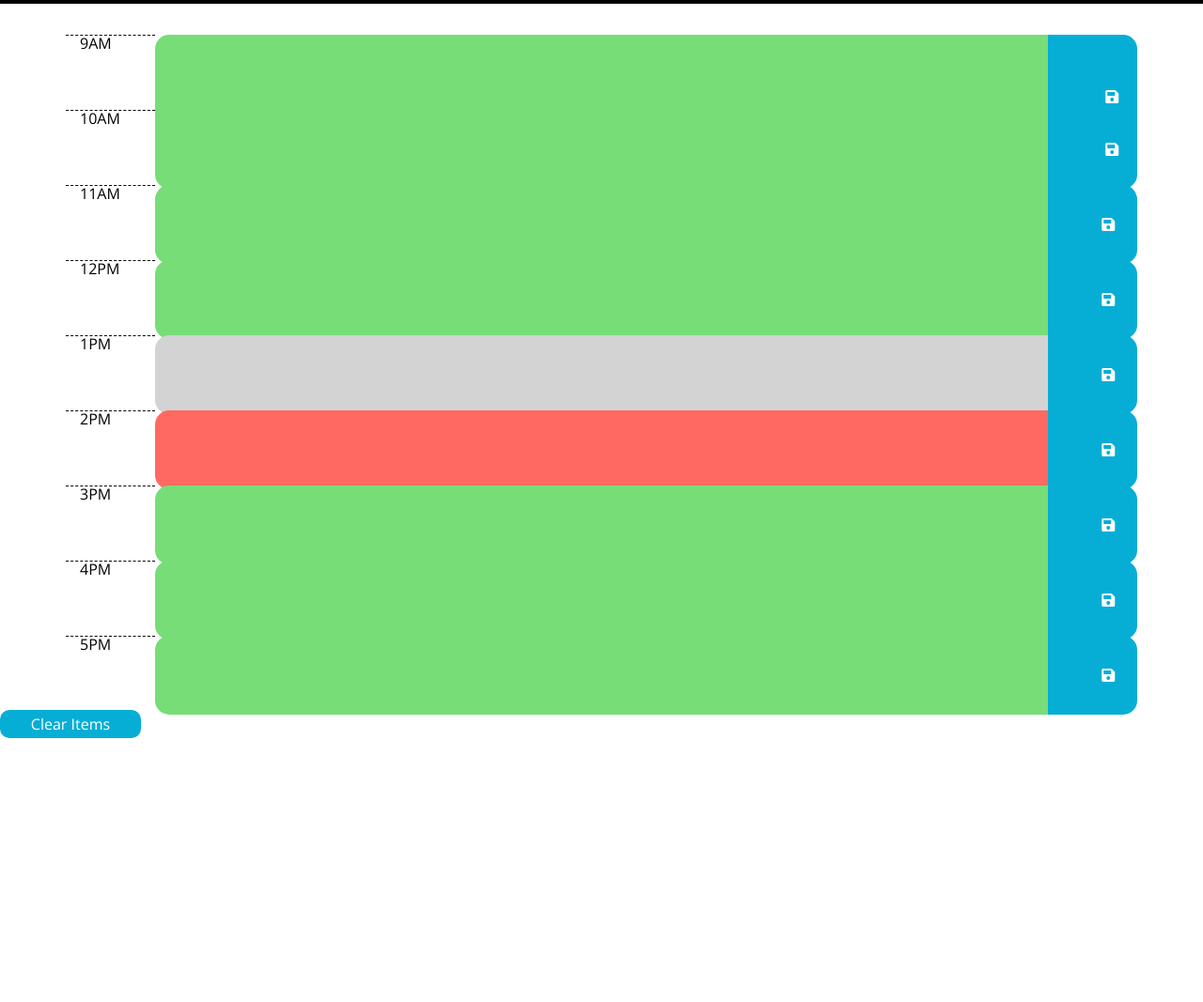
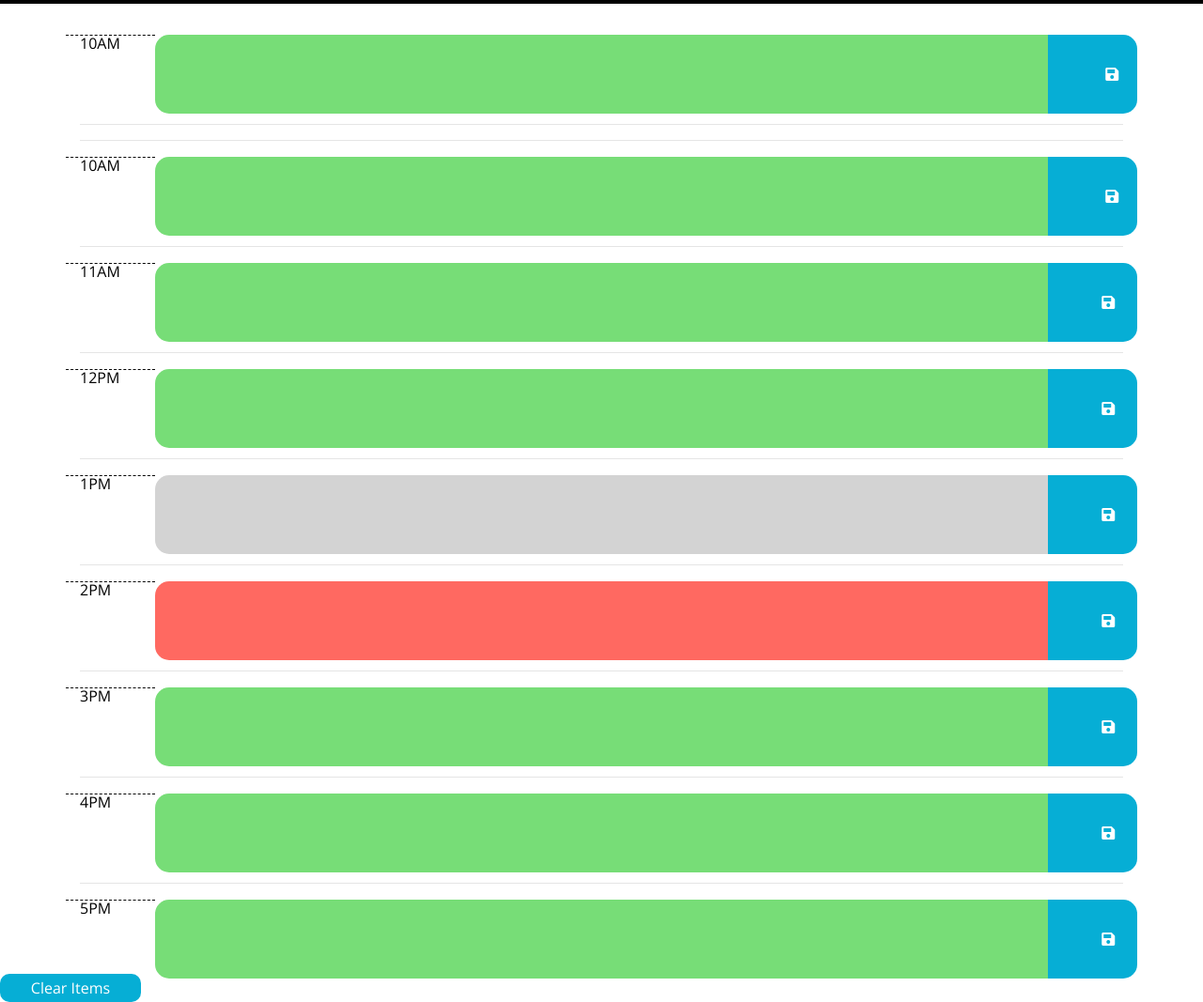
Before and after one commit to bartcusick/Work-Day-Scheduler, a plain HTML site: page index.html in a window 1280 px wide. Shown: the part 300-1367 px from the top of the page at 94% size. Before the commit the page ends 1086 px from the top, so only its background shows below. Drawn offline with nearby package versions, Linux system fonts and the light colour scheme.

Commit message:
Update index.html

```diff
--- a/index.html
+++ b/index.html
@@ -32,17 +32,14 @@
     <div class="container">
       <!-- Timeblocks go here -->
       <div class = 'row' id = '9AM'>
-        <!-- Hour  -->
-        <div class = 'col-1 hour'>9AM</div>
-        <!-- Input box to change colors  -->
+        <div class = 'col-1 hour'>10AM</div>
         <input class = 'col-10 timeBlock' id = '9' type = 'text'></input>
-        <!-- Save button  -->
         <button class = 'col-1 btn' id = 'btn9'>
-          <!-- Save icon from fontAwesome  -->
           <i class="fas fa-save"></i>
         </button>
       </div>
-
+      <hr>
+<hr>
       <div class = 'row' id = '10AM'>
         <div class = 'col-1 hour'>10AM</div>
         <input class = 'col-10 timeBlock' id = '10' type = 'text'></input>
@@ -50,7 +47,7 @@
           <i class="fas fa-save"></i>
         </button>
       </div>
-
+      <hr>
     <div class = 'row' id = '11AM'>
       <div class = 'col-1 hour'>11AM</div>
       <input class = 'col-10 timeBlock' id = '11' type = 'text'></input>
@@ -58,7 +55,7 @@
         <i class="fas fa-save"></i>
       </button>
     </div>
-
+    <hr>
     <div class = 'row' id = '12PM'>
       <div class = 'col-1 hour'>12PM</div>
       <input class = 'col-10 timeBlock' id = '12' type = 'text'></input>
@@ -66,7 +63,7 @@
         <i class="fas fa-save"></i>
       </button>
     </div>
-
+    <hr>
     <div class = 'row' id = '1PM'>
       <div class = 'col-1 hour'>1PM</div>
       <input class = 'col-10 timeBlock' id = '1' type = 'text'></input>
@@ -74,7 +71,7 @@
         <i class="fas fa-save"></i>
       </button>
     </div>
-
+    <hr>
     <div class = 'row' id = '2PM'>
       <div class = 'col-1 hour'>2PM</div>
       <input class = 'col-10 timeBlock' id = '2' type = 'text'></input>
@@ -82,7 +79,7 @@
         <i class="fas fa-save"></i>
       </button>
     </div>
-
+    <hr>
     <div class = 'row' id = '3PM'>
       <div class = 'col-1 hour'>3PM</div>
       <input class = 'col-10 timeBlock' id = '3' type = 'text'></input>
@@ -90,7 +87,7 @@
         <i class="fas fa-save"></i>
       </button>
     </div>
-
+    <hr>
     <div class = 'row' id = '4PM'>
       <div class = 'col-1 hour'>4PM</div>
       <input class = 'col-10 timeBlock' id = '4' type = 'text'></input>
@@ -98,7 +95,7 @@
         <i class="fas fa-save"></i>
       </button>
     </div>
-
+    <hr>
     <div class = 'row' id = '5PM'>
       <div class = 'col-1 hour'>5PM</div>
       <input class = 'col-10 timeBlock' id = '5' type = 'text'></input>
```
